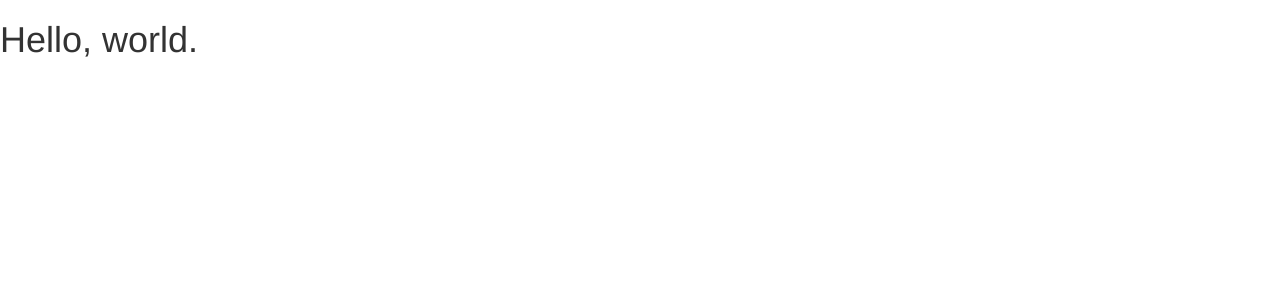
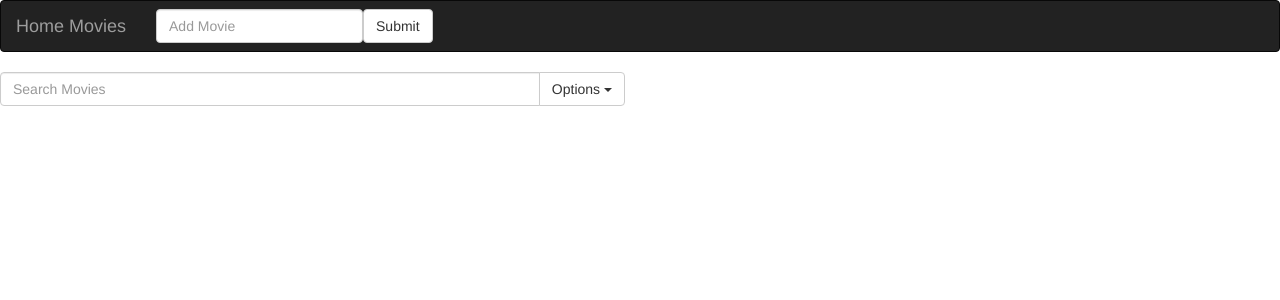
Before and after one commit to mixazizup/homeMovieCollection, a React app: page / in a window 1280 px wide. Shown: the top 300 px of the page. Built offline with nearby package versions, Linux system fonts and the light colour scheme; the HTML template or start-up script is replaced by a standard one.

Commit message:
add navbar and searchbar

```diff
--- a/src/App.js
+++ b/src/App.js
@@ -1,9 +1,21 @@
 import React, { Component } from 'react';
+import NavBar from './components/NavBar';
+import SearchBar from './components/SearchBar';
 
 export default class App extends Component {
+  constructor(props) {
+    super(props);
+    this.state = {
+      movies: {}
+    };
+  }
+
   render() {
     return (
-      <h1>Hello, world.</h1>
+      <div>
+        <NavBar/>
+        <SearchBar/>
+      </div>
     );
   }
 }
```
